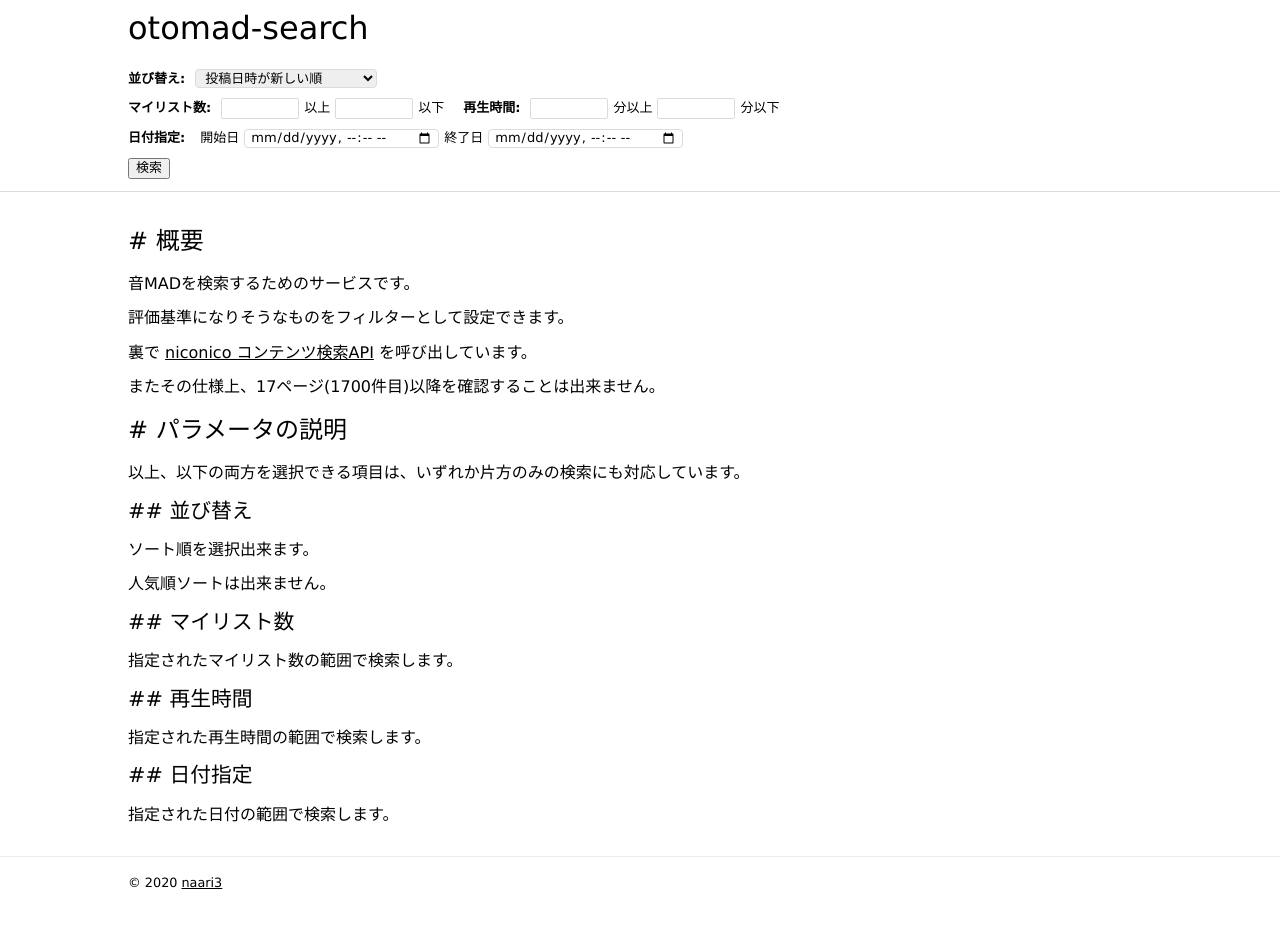
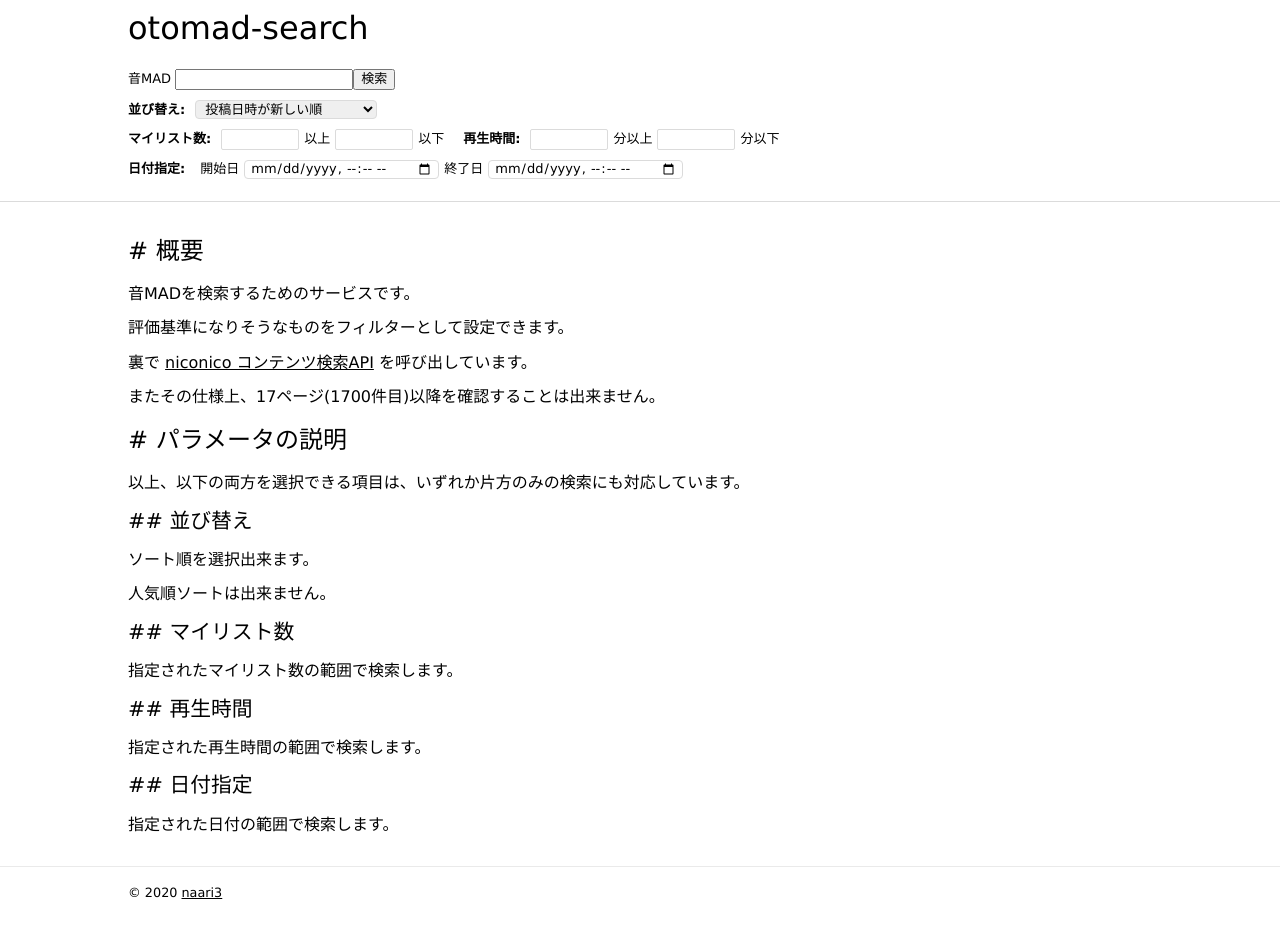
Before and after one commit to naari3/otomad-search, a Next.js app: page / in a window 1280 px wide. Shown: the top 938 px of the page. Built offline with nearby package versions, Linux system fonts and the light colour scheme.

Commit message:
Implement additional tags

```diff
--- a/components/SearchBar.tsx
+++ b/components/SearchBar.tsx
@@ -34,6 +34,34 @@ const SearchBar = () => {
   return (
     <div className={styles.searchBar}>
       <form>
+        <div className={styles.filter}>
+          <label>
+            音MAD{" "}
+            <input
+              type="text"
+              value={options.q}
+              onChange={(e) => {
+                dispatch({
+                  type: "update",
+                  payload: { q: e.target.value },
+                });
+              }}
+            />
+          </label>
+          <Link
+            href={{
+              pathname: "/search",
+              query: { ...removeEmpty(options), page: 1 },
+            }}
+          >
+            <button className={styles.searchButton}>検索</button>
+          </Link>{" "}
+          {options.count === null || options.count === undefined ? (
+            ""
+          ) : (
+            <span>{options.count.toLocaleString()} 件</span>
+          )}
+        </div>
         <div className={styles.filter}>
           <span className={styles.filterName}>並び替え</span>
           <select
@@ -158,19 +186,6 @@ const SearchBar = () => {
             />
           </label>
         </div>
-        <Link
-          href={{
-            pathname: "/search",
-            query: { ...removeEmpty(options), page: 1 },
-          }}
-        >
-          <button className={styles.searchButton}>検索</button>
-        </Link>{" "}
-        {options.count === null || options.count === undefined ? (
-          ""
-        ) : (
-          <span>{options.count.toLocaleString()} 件</span>
-        )}
       </form>
     </div>
   );
--- a/lib/search.ts
+++ b/lib/search.ts
@@ -203,6 +203,7 @@ class BaseClient<C extends Content> {
       { fields: fields.join() },
       filters ? this.filtersToInner(filters) : {}
     );
+    console.log(params);
     return this.client.get<Response<Pick<C, T[number]>>>(
       `/api/v2/${this.service}/contents/search`,
       { params }
--- a/reducers/search.ts
+++ b/reducers/search.ts
@@ -1,4 +1,5 @@
 export type SearchOptions = {
+  q?: string;
   _sort?: string;
   mylistCounterGte?: number;
   mylistCounterLte?: number;
```
Also changed, not shown: pages/search.tsx (+7 -3 lines).
